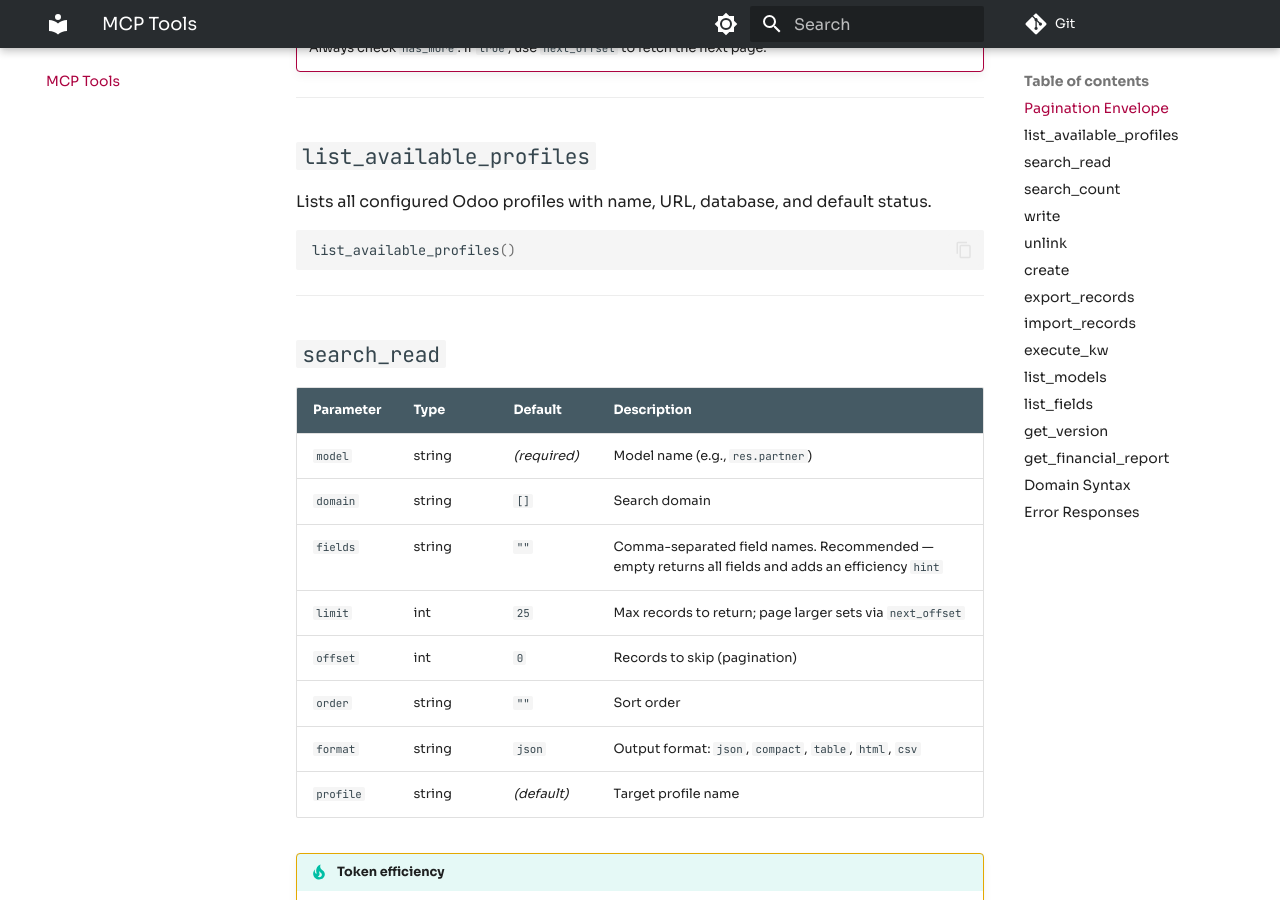
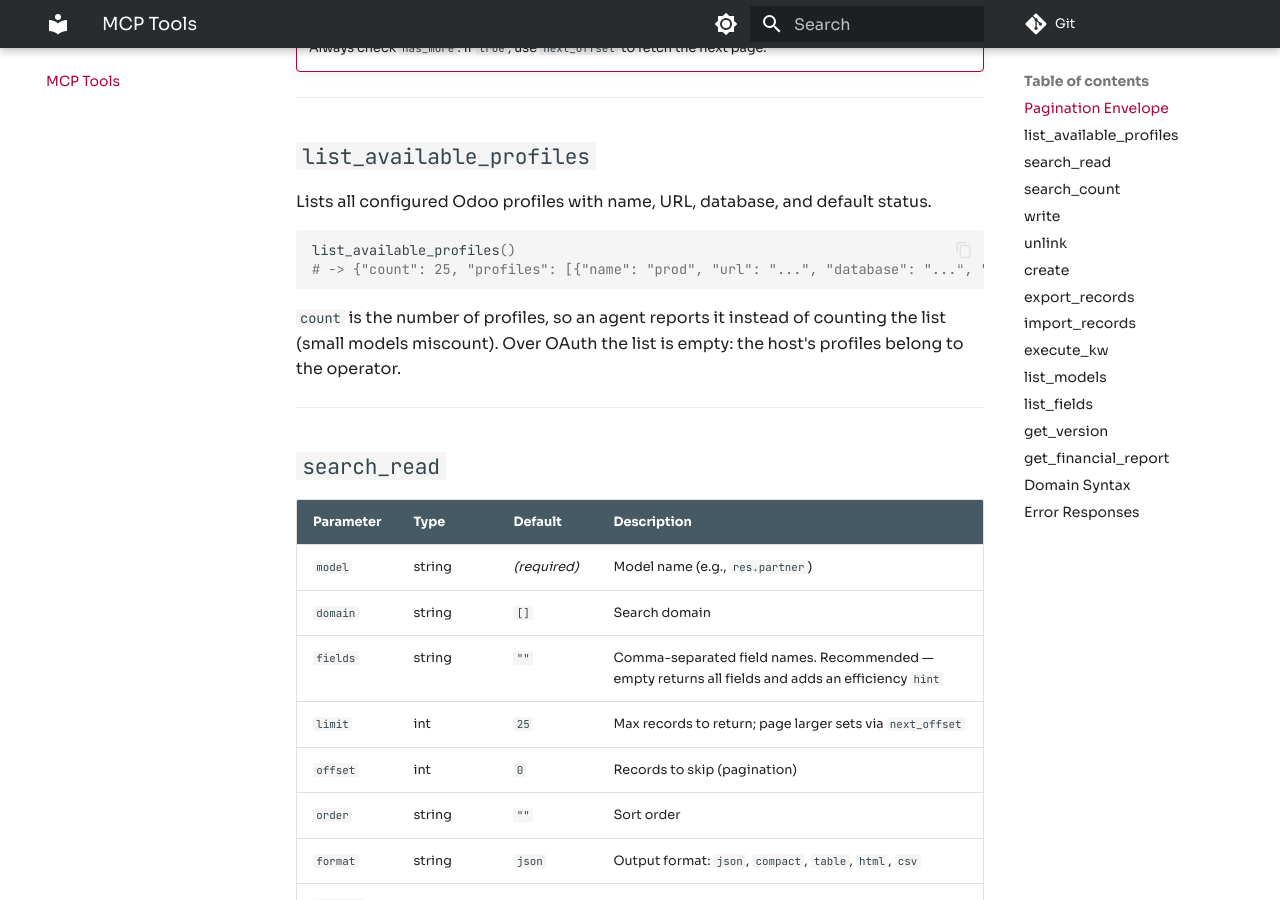
Before and after one commit to Vauxoo/mcp.odoo, an MkDocs documentation site: the page built from docs/mcp-tools.md, in a window 1280 px wide and 900 px high, scrolled down 741 px. Built offline with MkDocs 1.6.1 and Material for MkDocs 9.7.7, drawn with Linux system fonts in a browser that asks for light colours.

Commit message:
[IMP] server: report the profile count in list_available_profiles
Configuring Hermes against the shared server, its default model
(nemotron-3.5-lightning) called list_available_profiles correctly and then
answered that there were 33 profiles; there are 25. A bare JSON list leaves
the total to the model's counting, which small models get wrong, and every
client inherits that error.

The tool now returns {"count": N, "profiles": [...]}, the same envelope
style search_read and export_records already use, and its docstring and the
odoo-mcp-tools skill tell the agent to report `count` instead of counting.
Over OAuth the envelope is {"count": 0, "profiles": []}, so the operator's
profile names stay undisclosed. Clients that parsed the list read it from
`profiles`; the CI smoke test only checks the call succeeds.

Refs !68

Co-Authored-By: Claude Opus 5.5 <noreply@anthropic.com>

````diff
--- a/docs/mcp-tools.md
+++ b/docs/mcp-tools.md
@@ -34,7 +34,12 @@ Lists all configured Odoo profiles with name, URL, database, and default status.
 
 ```python
 list_available_profiles()
+# -> {"count": 25, "profiles": [{"name": "prod", "url": "...", "database": "...", "is_default": true}, ...]}
 ```
+
+`count` is the number of profiles, so an agent reports it instead of counting
+the list (small models miscount). Over OAuth the list is empty: the host's
+profiles belong to the operator.
 
 ---
 
````
Also changed, not shown: CHANGELOG.md (+4 -0 lines), odoo_mcp_multi/plugins/odoo-mcp/skills/odoo-mcp-tools/SKILL.md (+3 -0 lines), 4 other files.
